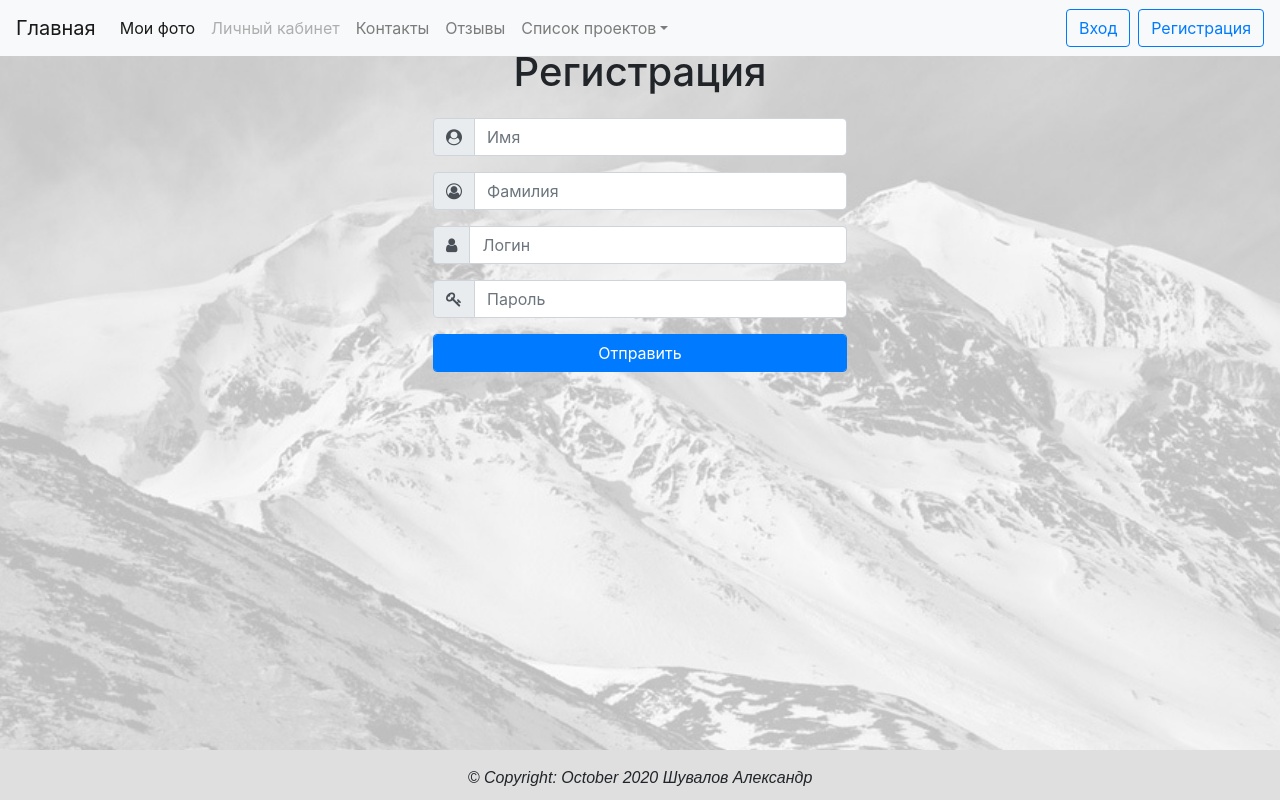
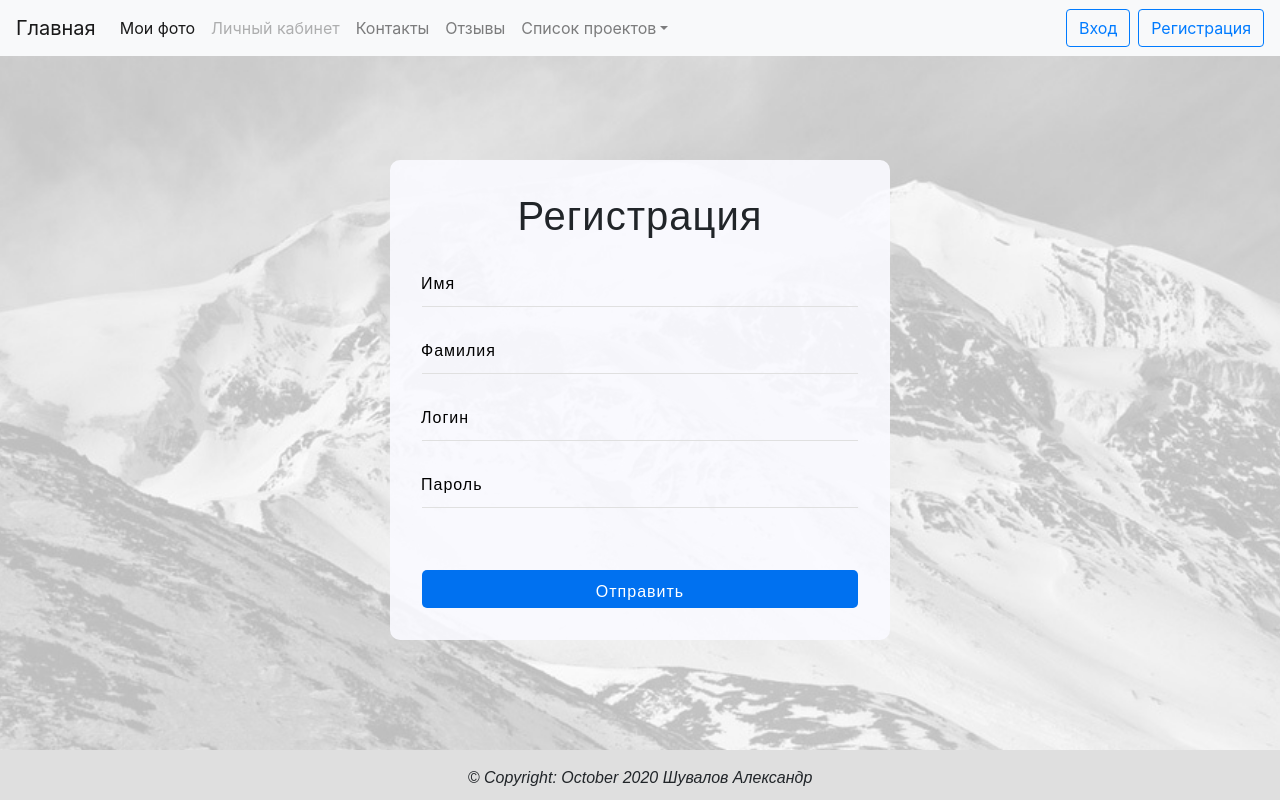
Before and after one commit to ale777opp/my-site, a PHP site: page /reg.php in a window 1280 px wide. Run offline with PHP 8.4, Linux system fonts and the light colour scheme.

Commit message:
new registration panel

```diff
--- a/reg.php
+++ b/reg.php
@@ -2,57 +2,33 @@
 session_start();
 $title='Регистрация';
 include 'site_components/head.php';?>
-<div class="container my-5">
-    <h1 class="text-center"> Регистрация </h1>
-    <div class="row justify-content-center" >
-        <div class="col-5 text-center" id="content">
-           <form onsubmit="send(this);return false;">    <!--  "action="reg_obr.php"  method="POST"    -->
-                <div class="form-group">
-                    <div class="input-group mb-2">
-                        <div class="input-group-prepend">
-                            <div class="input-group-text">
-                                <i class="fa fa-user-circle" aria-hidden="true"></i>
-                            </div>
-                        </div>
-                    <input required name="name" type="text" class="form-control" placeholder="Имя"> <!--id="inlineFormInputGroup"      -->
-                    </div>
-                </div>
-                <div class="form-group">
-                    <div class="input-group mb-2">
-                        <div class="input-group-prepend">
-                            <div class="input-group-text">
-                                <i class="fa fa-user-circle-o" aria-hidden="true"></i>
-                            </div>
-                        </div>
-                    <input required name="lastname" type="text" class="form-control" placeholder="Фамилия">
-                    </div>
-                </div>
-                <div class="form-group">
-                    <div class="input-group mb-2">
-                        <div class="input-group-prepend">
-                            <div class="input-group-text">
-                                <i class="fa fa-user" aria-hidden="true"></i>
-                            </div>
-                        </div>
-                    <input required name="login" type="text" class="form-control" placeholder="Логин">
-                    </div>
-                    <span id="info" style="color:red;"> </span>
 
-                </div>
-                <div class="form-group">
-                    <div class="input-group mb-2">
-                        <div class="input-group-prepend">
-                            <div class="input-group-text">
-                                <i class="fa fa-key" aria-hidden="true"></i>
-                            </div>
-                        </div>
-                    <input required name="pass" type="password" class="form-control" placeholder="Пароль">
-                    </div>
-                </div>
-                <input class="form-control btn btn-primary" type="submit" value="Отправить">
-            </form>
-        </div>
-    </div>
+
+<div style="display: flex;justify-content: center;align-items: center;height: 100vh;">
+    <form class="form" onsubmit="send(this);return false;"> <!--  "action="reg_obr.php"  method="POST"    -->
+	   <h1 class="form_title"> Регистрация </h1>
+				 <div class="form_group">
+                    <input required name="name" type="text" class="form_input" placeholder=" ">
+					<label class="form_label">Имя</label>
+               </div>
+
+			 <div class="form_group">
+                    <input required name="lastname" type="text" class="form_input" placeholder=" ">
+					<label class="form_label">Фамилия</label>
+               </div>
+
+	          <div class="form_group">
+                    <input required name="login" type="text" class="form_input" placeholder=" ">
+					<label class="form_label">Логин</label>
+               </div>
+
+               <div class="form_group">
+				    <input required name="pass" type="password" class="form_input" placeholder=" ">
+					<label class="form_label">Пароль</label>
+               </div>
+			   <input class="form-control btn btn-primary form_button" type="submit" value="Отправить" style="margin-top:30px"> <!--  -->
+	</form>
+	<span id="info" style="color:red;"> </span>
 </div>
 
 <footer class="fixed-bottom" style="background-color: #dfdfdf; height: 50px; font-size: 1em; font-family: sans-serif; font-style:italic"> <!-- page-footer font-small blue  -->
```
